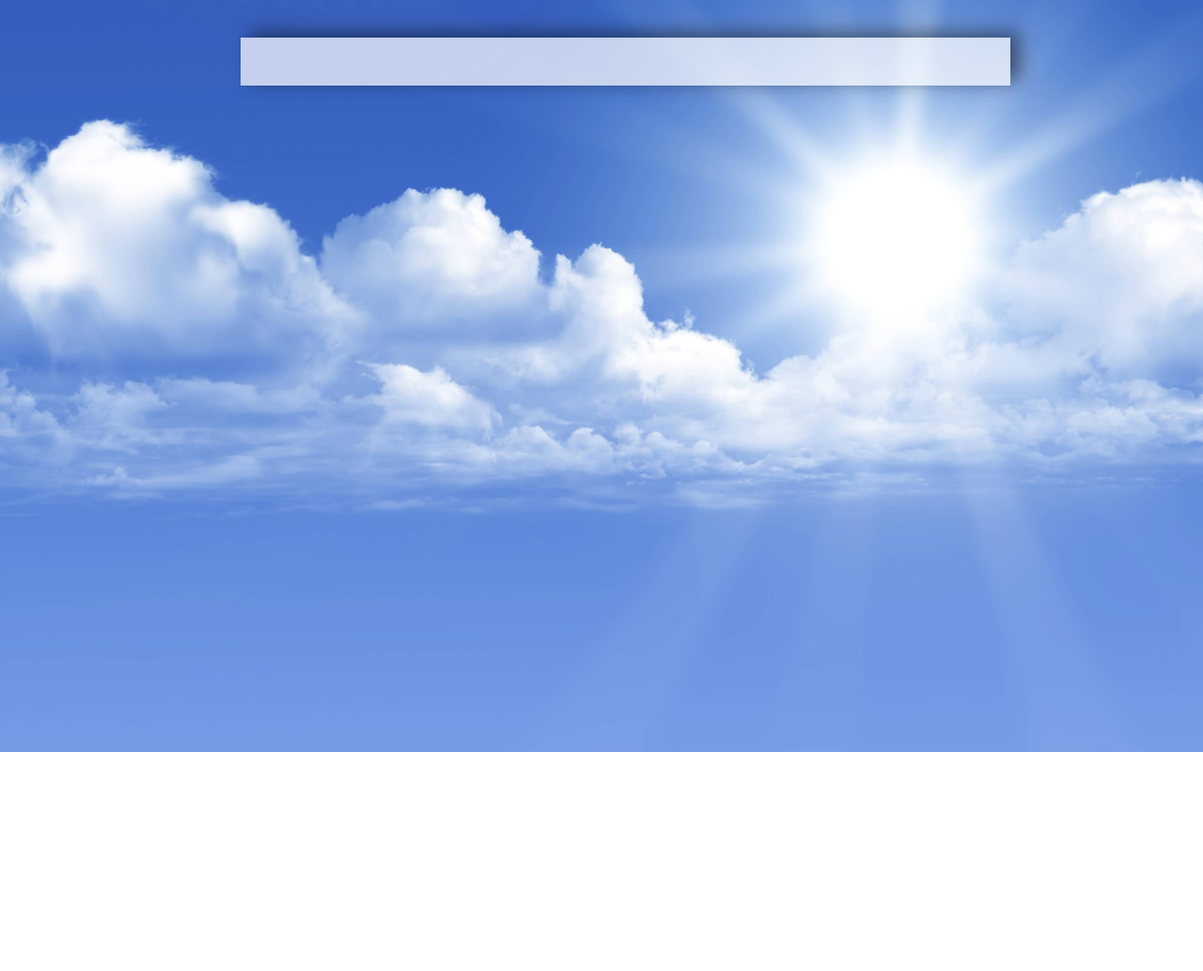
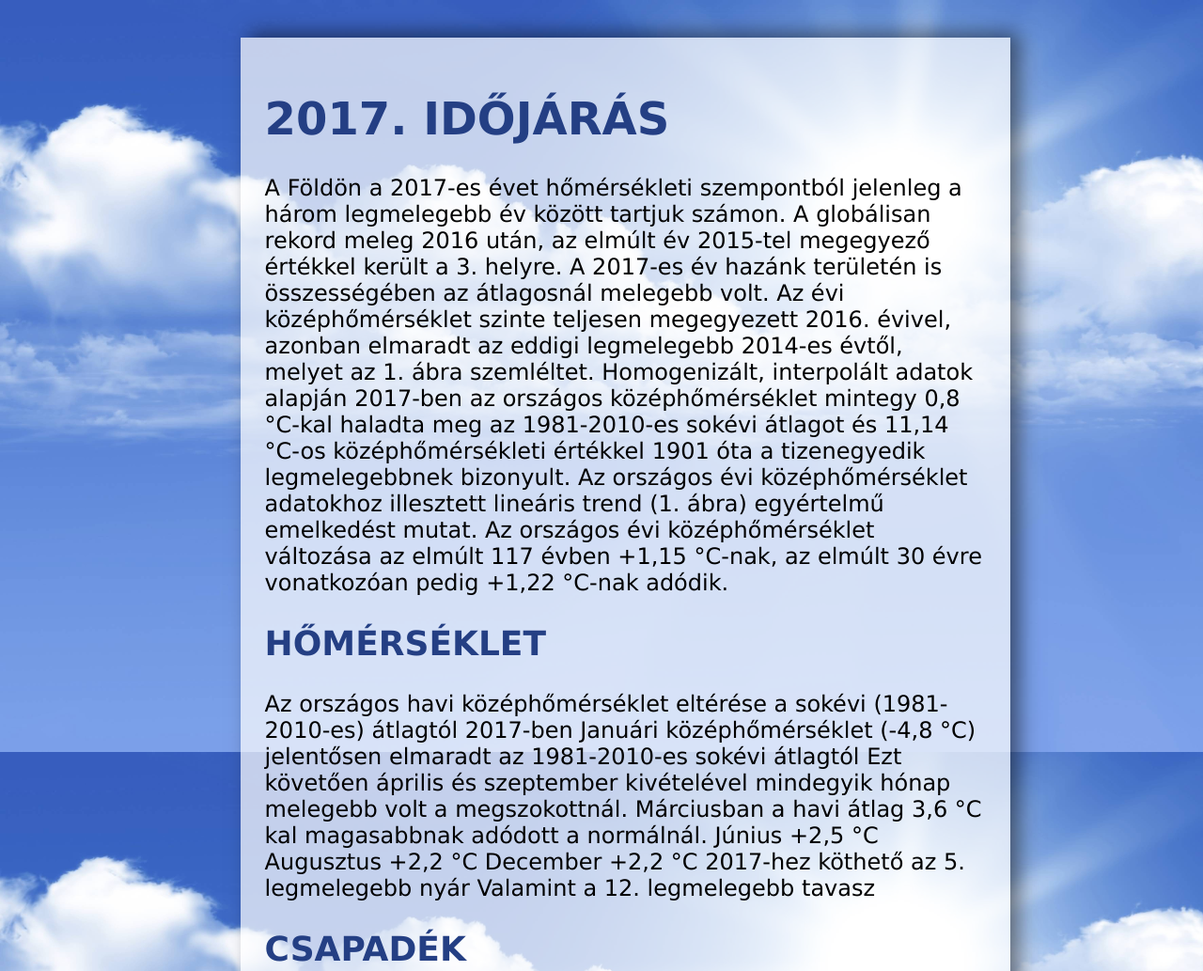
Before and after one commit to nagygergo7/idojaras_git_dolgozat_NagyGerg-, a plain HTML site: page index.html in a window 1280 px wide. Shown: the top 1033 px of the page at 94% size. Before the commit the page ends 800 px from the top, so only its background shows below. Drawn offline with Linux system fonts and the light colour scheme.

Commit message:
a 7. és a 8. feladat megoldva

```diff
--- a/ido.css
+++ b/ido.css
@@ -55,5 +55,9 @@ input
 #keret{
 	padding: 2%;
 	width: 60%;
-	background-color: rgba(255,255,255,0.7)
+	background-color: rgba(255,255,255,0.7) ;
 }
+
+h1, h2{
+	color: #243f84;
+}
--- a/index.html
+++ b/index.html
@@ -9,6 +9,40 @@
 </head>
 <body>
     <div id="keret">
+       <h1> 2017. IDŐJÁRÁS </h1>
+
+        A Földön a 2017-es évet hőmérsékleti szempontból jelenleg a három legmelegebb év között tartjuk számon. A globálisan rekord meleg 2016 után, az elmúlt év 2015-tel megegyező értékkel került a 3. helyre. A 2017-es év hazánk területén is összességében az átlagosnál melegebb volt.
+
+        Az évi középhőmérséklet szinte teljesen megegyezett 2016. évivel, azonban elmaradt az eddigi legmelegebb 2014-es évtől, melyet az 1. ábra szemléltet. Homogenizált, interpolált adatok alapján 2017-ben az országos középhőmérséklet mintegy 0,8 °C-kal haladta meg az 1981-2010-es sokévi átlagot és 11,14 °C-os középhőmérsékleti értékkel 1901 óta a tizenegyedik legmelegebbnek bizonyult. Az országos évi középhőmérséklet adatokhoz illesztett lineáris trend (1. ábra) egyértelmű emelkedést mutat. Az országos évi középhőmérséklet változása az elmúlt 117 évben +1,15 °C-nak, az elmúlt 30 évre vonatkozóan pedig +1,22 °C-nak adódik.
+
+       <h2>HŐMÉRSÉKLET </h2>
+
+        Az országos havi középhőmérséklet eltérése a sokévi (1981-2010-es) átlagtól 2017-ben
+
+        Januári középhőmérséklet (-4,8 °C) jelentősen elmaradt az 1981-2010-es sokévi átlagtól
+        Ezt követően április és szeptember kivételével mindegyik hónap melegebb volt a megszokottnál.
+        Márciusban a havi átlag 3,6 °C kal magasabbnak adódott a normálnál.
+        Június +2,5 °C
+        Augusztus +2,2 °C
+        December +2,2 °C
+        2017-hez köthető az 5. legmelegebb nyár
+        Valamint a 12. legmelegebb tavasz
+
+       <h2>CSAPADÉK</h2>
+
+        Havi csapadékösszegek 2017-ben és az 1981-2010-es átlagértékek (mm)
+
+        Március
+        2017 márciusa a szokásosnál szárazabb volt, az országos átlag 22,2 mm, ami az 1981-2010-es sokévi átlag csupán 64 %-a. A csapadék leginkább a középső országrészre koncentrálódott, 40-50 mm feletti értékeket eredményezve. Gerecse-tetőn regisztráltuk a legnagyobb havi összeget, 64 mm-rel. Az ország északkeleti és nyugati részein jelentkezett a legkisebb csapadékösszeg, az Őrség egyes részein 5 mm alatti értéket mértünk.
+        Szeptember
+        A hónap meglehetősen csapadékosnak bizonyult, homogenizált adatok szerint az országos havi csapadékösszeg meghaladta a 95 mm-t. A legcsapadékosabb területek a Dunántúl nyugati részén és a Duna-Tisza közén voltak, egyes helyeken a havi összeg elérte a 200 mm-t is. Ugyanakkor a Tiszántúlon és a Maros mentén mindössze 40 mm hullott.
+        Forrás: www.met.hu
+
+       <h2>HŐINGÁS KISZÁMÍTÁSA </h2>
+        A mai legalacsonyabb hőmérésklet:
+        A mai legmagasabb hőmérésklet:
+
+        <https://met.hu/eghajlat/magyarorszag_eghajlata/eghajlati_visszatekinto/elmult_evek_idojarasa/>
 
     </div>
 </body>
```
